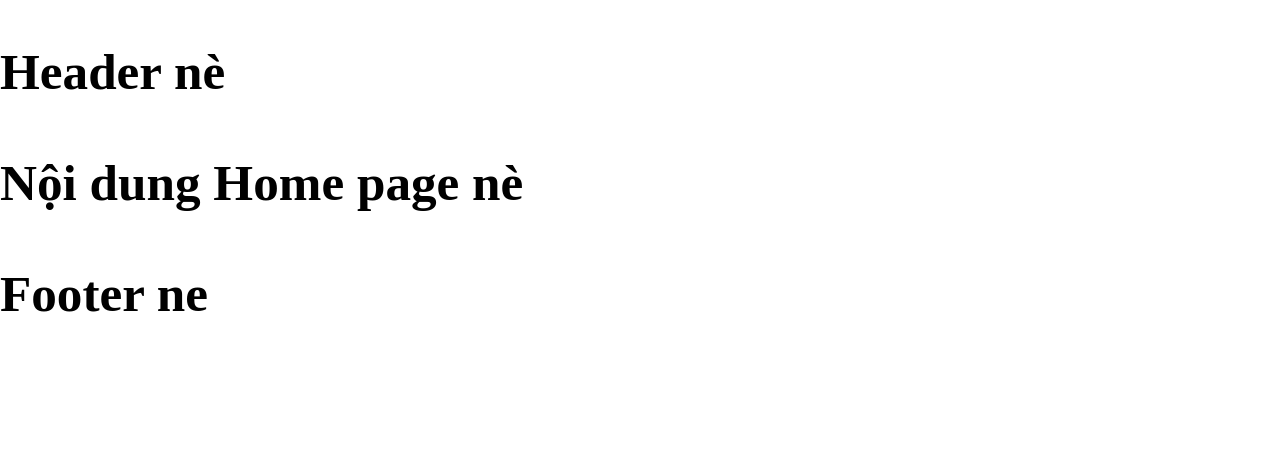
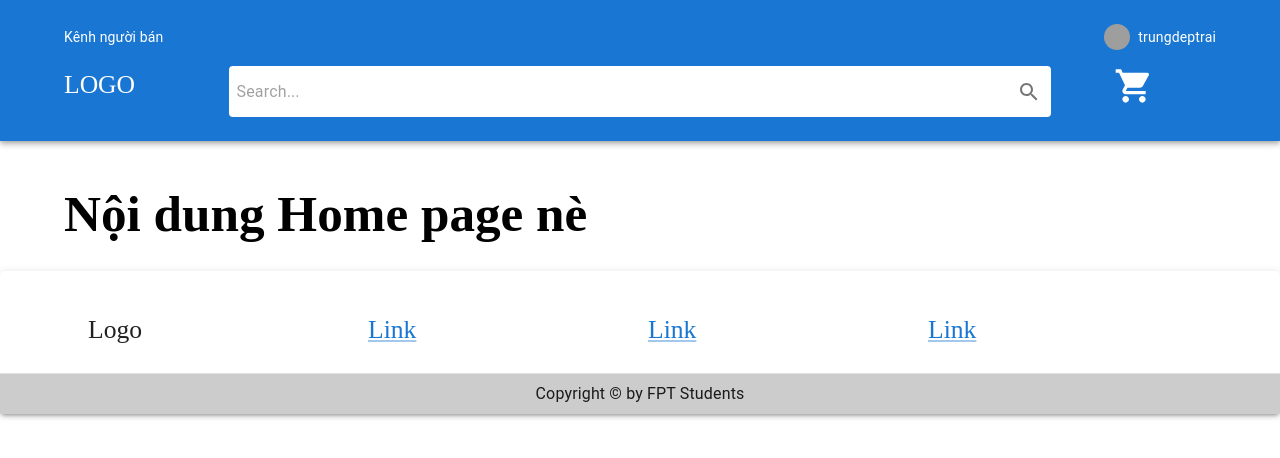
Before and after one commit to thientuquangtrung/birdtradingplatform, a React (Create React App) app in the folder client/: page / in a window 1280 px wide. Shown: the top 458 px of the page. Built offline with nearby package versions, Linux system fonts and the light colour scheme; grey boxes are pictures that could not be loaded.

Commit message:
header and footer

```diff
--- a/client/src/layouts/DefaultLayout/DefaultLayout.js
+++ b/client/src/layouts/DefaultLayout/DefaultLayout.js
@@ -1,3 +1,4 @@
+import { Container } from "@mui/material";
 import Footer from "../layoutComponents/Footer/Footer";
 import Header from "../layoutComponents/Header/Header";
 
@@ -5,7 +6,7 @@ function DefaultLayout({ children }) {
     return (
         <div>
             <Header />
-            {children}
+            <Container>{children}</Container>
             <Footer />
         </div>
     );
--- a/client/src/layouts/layoutComponents/Footer/Footer.js
+++ b/client/src/layouts/layoutComponents/Footer/Footer.js
@@ -1,8 +1,31 @@
+import { Box, Container, Divider, Grid, Link, Paper, Typography } from '@mui/material';
+
 function Footer() {
     return (
-        <div>
-            <h1>Footer ne</h1>
-        </div>
+        <Box>
+            <Paper elevation={3}>
+                <Container>
+                    <Grid container spacing={2} p={3}>
+                        <Grid item xs={3}>
+                            <Box>Logo</Box>
+                        </Grid>
+                        <Grid item xs={3}>
+                            <Link>Link</Link>
+                        </Grid>
+                        <Grid item xs={3}>
+                            <Link>Link</Link>
+                        </Grid>
+                        <Grid item xs={3}>
+                            <Link>Link</Link>
+                        </Grid>
+                    </Grid>
+                </Container>
+                <Divider />
+                <Typography bgcolor='#ccc' p={1} variant="body1" component="p" sx={{ textAlign: 'center' }}>
+                    Copyright &#169; by FPT Students
+                </Typography>
+            </Paper>
+        </Box>
     );
 }
 
--- a/client/src/layouts/layoutComponents/Header/Header.js
+++ b/client/src/layouts/layoutComponents/Header/Header.js
@@ -1,5 +1,52 @@
+import { AppBar, Avatar, Box, Container, IconButton, InputBase, Menu, Stack, Toolbar, Typography } from '@mui/material';
+import { Search, ShoppingCart } from '@mui/icons-material';
+
 function Header() {
-    return (<h1>Header nè</h1>);
+    return (
+        <AppBar position="sticky">
+            <Toolbar>
+                <Container sx={{ padding: 3 }}>
+                    <Stack direction={'row'} justifyContent="space-between" alignItems="center" mb={2}>
+                        <Typography
+                            variant="body2"
+                            component="a"
+                            href="#"
+                            sx={{ color: 'white', textDecoration: 'none' }}
+                        >
+                            Kênh người bán
+                        </Typography>
+                        <Stack direction="row" spacing={1} alignItems="center">
+                            <Avatar
+                                sx={{ width: 26, height: 26 }}
+                                alt="Remy Sharp"
+                                src="https://mui.com/static/images/avatar/2.jpg"
+                            />
+
+                            <Typography variant="body2" component="span">
+                                trungdeptrai
+                            </Typography>
+                        </Stack>
+                    </Stack>
+                    <Stack direction="row" justifyContent="space-between">
+                        <Box flex={1}>LOGO</Box>
+                        <Stack bgcolor="white" direction="row" flex={5} borderRadius>
+                            <InputBase
+                                sx={{ ml: 1, flex: 1 }}
+                                placeholder="Search..."
+                                inputProps={{ 'aria-label': 'search google maps' }}
+                            />
+                            <IconButton type="button" sx={{ p: '10px' }} aria-label="search">
+                                <Search />
+                            </IconButton>
+                        </Stack>
+                        <Box flex={1} sx={{ textAlign: 'center' }}>
+                            <ShoppingCart sx={{ width: 40, height: 40 }} />
+                        </Box>
+                    </Stack>
+                </Container>
+            </Toolbar>
+        </AppBar>
+    );
 }
 
 export default Header;
--- a/client/src/routes/index.js
+++ b/client/src/routes/index.js
@@ -10,6 +10,8 @@ import NewProduct from '../pages/NewProduct/NewProduct';
 // Public routes
 const publicRoutes = [
     { path: '/', component: Home, layout: DefaultLayout },
+    { path: '/product/new', component: NewProduct, layout: SellerLayout },
+    { path: '/shop/profile', component: Updateshop, layout: SellerLayout },
 ];
 
 const privateRoutes = [];
```
Also changed, not shown: 1 other file (tests, documents, lock files or other folders).
